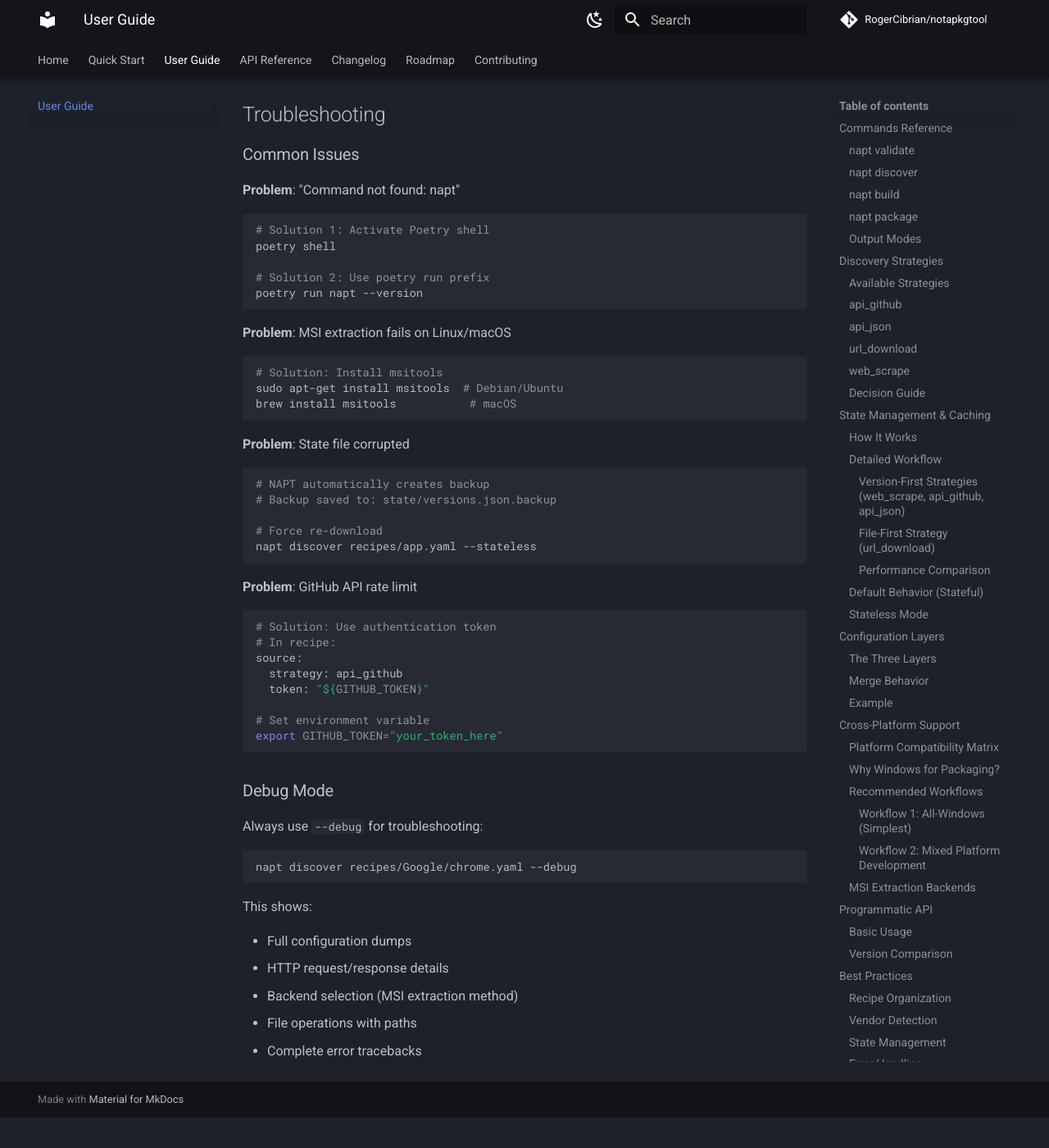
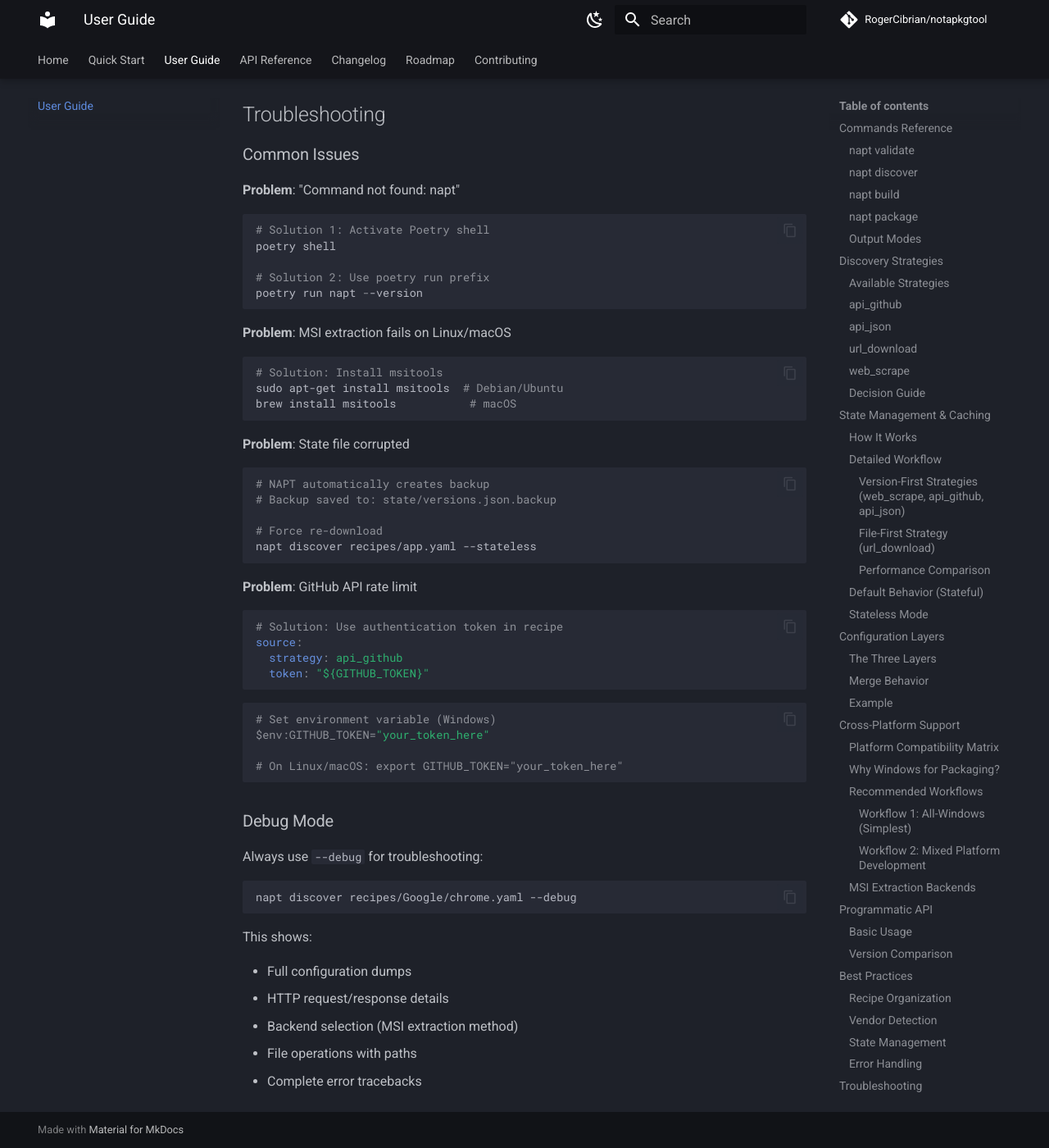
Before and after one commit to RogerCibrian/notapkgtool, an MkDocs documentation site: the page built from docs/user-guide.md, in a window 1280 px wide and 1400 px high, scrolled down 14564 px. Shown: the whole window at 82% size. Built offline with MkDocs 1.6.1 and Material for MkDocs 9.7.7, drawn with Linux system fonts in a browser that asks for light colours; comment, search, counter and statistics services are not loaded; before the commit the page ends 15927 px from its top, so only the background shows below that.

Commit message:
docs: update code examples to be Windows-first
- Change installation examples from bash to powershell
- Show Windows activation syntax first (.venv\Scripts\Activate.ps1)
- Update environment variable examples to use PowerShell syntax
- Reorder platform-specific requirements (Windows first, then Linux/macOS)
- Update contributing.md to use powershell for dev setup
- Split YAML and shell examples where appropriate
- Add code copy button to MkDocs (content.code.copy feature)

Aligns all documentation with 'NAPT is a Windows tool' positioning.
Command examples (napt validate, discover, build) remain bash since
they're platform-agnostic.

````diff
--- a/docs/user-guide.md
+++ b/docs/user-guide.md
@@ -535,7 +535,7 @@
 
 **Problem**: "Command not found: napt"
 
-```bash
+```powershell
 # Solution 1: Activate Poetry shell
 poetry shell
 
@@ -563,15 +563,18 @@
 
 **Problem**: GitHub API rate limit
 
-```bash
-# Solution: Use authentication token
-# In recipe:
+```yaml
+# Solution: Use authentication token in recipe
 source:
   strategy: api_github
   token: "${GITHUB_TOKEN}"
+```
 
-# Set environment variable
-export GITHUB_TOKEN="your_token_here"
+```powershell
+# Set environment variable (Windows)
+$env:GITHUB_TOKEN="your_token_here"
+
+# On Linux/macOS: export GITHUB_TOKEN="your_token_here"
 ```
 
 ### Debug Mode
--- a/mkdocs.yml
+++ b/mkdocs.yml
@@ -10,6 +10,7 @@
   features:
     - navigation.tabs
     - navigation.tabs.sticky
+    - content.code.copy
   palette:
     # Dark mode (default)
     - scheme: slate
````
Also changed, not shown: docs/contributing.md (+2 -2 lines), docs/quick-start.md (+6 -6 lines).
